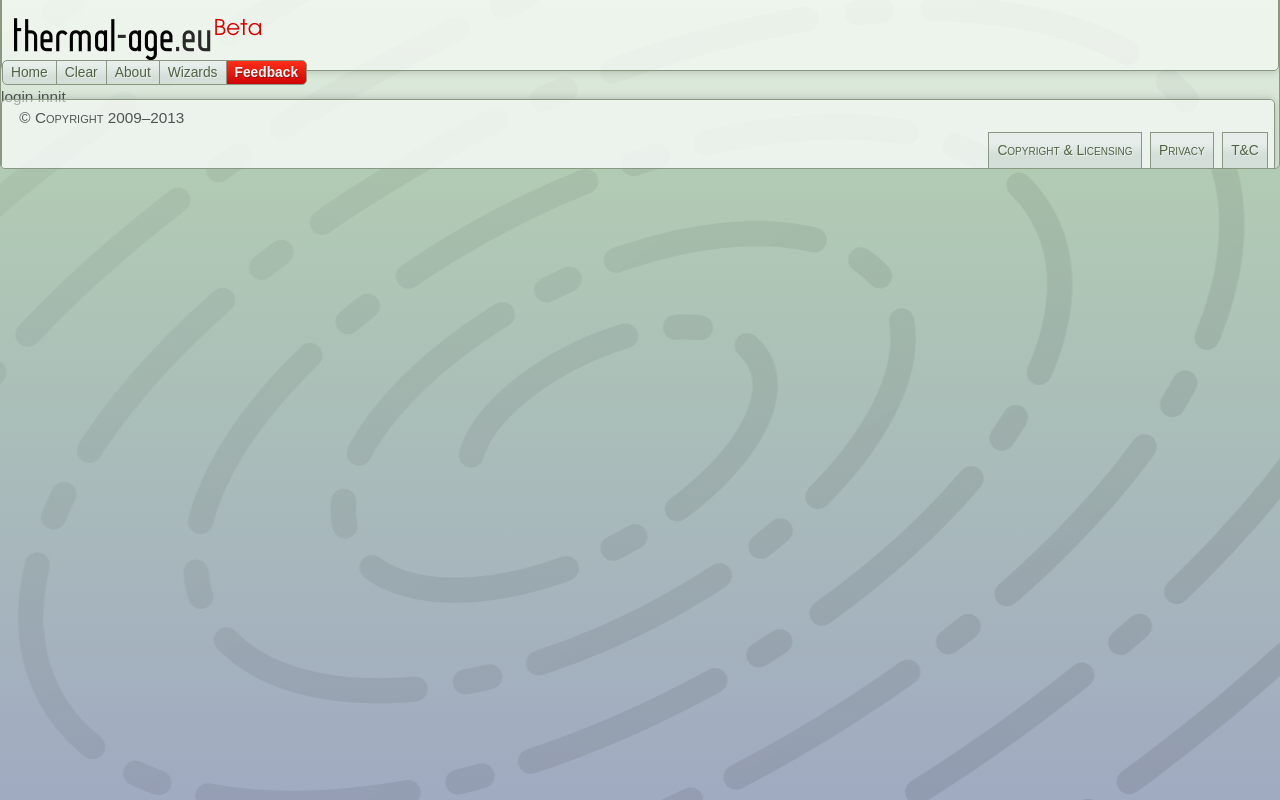
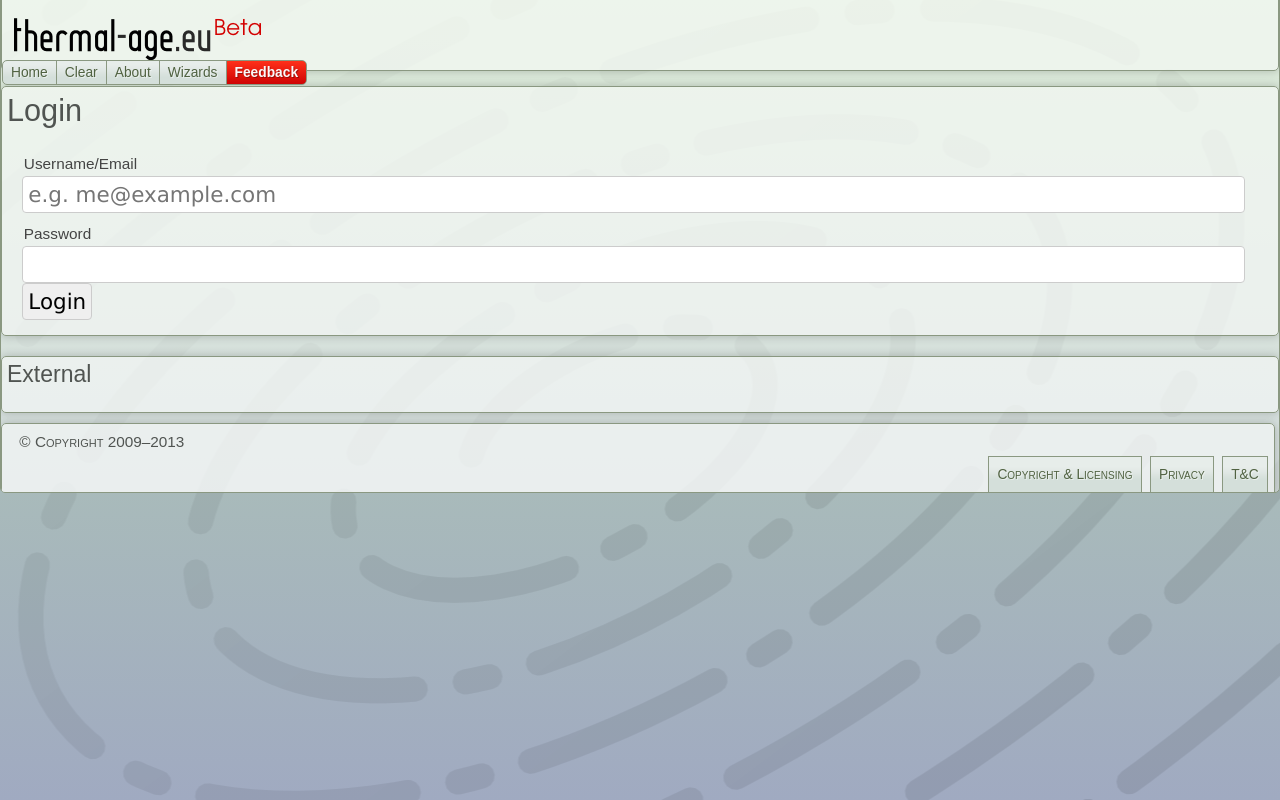
Before and after one commit to dhharker/thermal-age.eu, a CakePHP app: the page made by app/views/users/login.ctp in a window 1280 px wide. Run offline with PHP 8.4 and a stand-in for CakePHP, Linux system fonts and the light colour scheme; the template is opened without the code that fills it, so the values that code supplies are empty; form fields are guessed from the names that the template uses; some libraries are stand-ins or nearby versions.

Commit message:
added user very basic login and layed the groundwork for oauth login

```diff
--- a/app/views/users/login.ctp
+++ b/app/views/users/login.ctp
@@ -1 +1,22 @@
-login innit
+<div class="grid_7"><div class="smartbox">
+<h1>Login</h1>
+
+<?php echo $this->Form->create  ('User', array('url' => $this->here, 'class' => 'ui-corner-all', 'style' => "margin: 1em")); ?>
+
+<?= $this->Form->input('User.username', array(
+    'label' => 'Username/Email',
+    'placeholder' => 'e.g. me@example.com',
+));?>
+<?= $this->Form->input('User.password', array(
+    'label' => 'Password',
+    'placeholder' => '',
+));?>
+<?= $this->Form->submit("Login");?>
+
+<?php echo $this->Form->end(); ?>
+
+</div></div>
+<div class="grid_5"><div class="smartbox">
+<h2>External</h2>
+
+</div></div>
```
Also changed, not shown: app/controllers/users_controller.php (+81 -1 lines), 1 other file.
